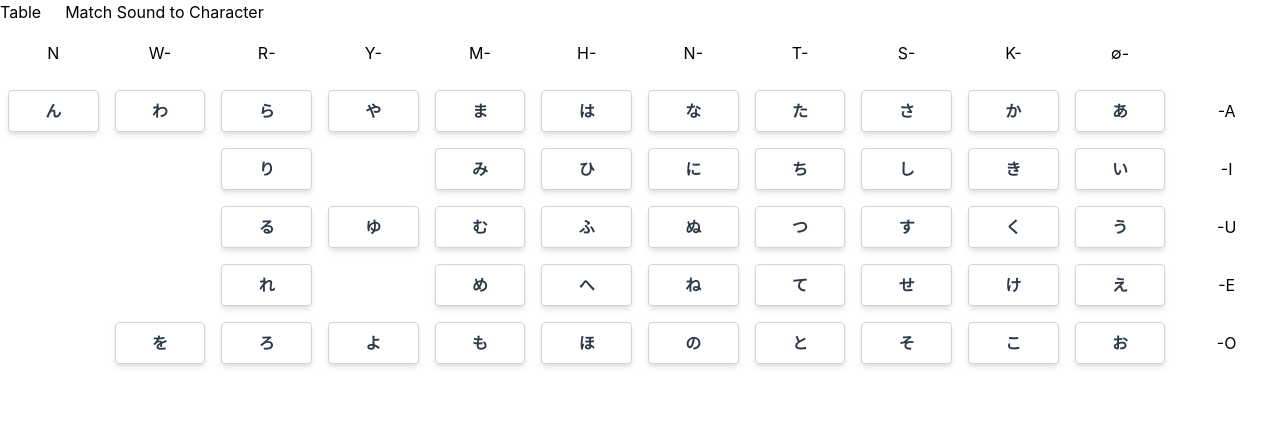
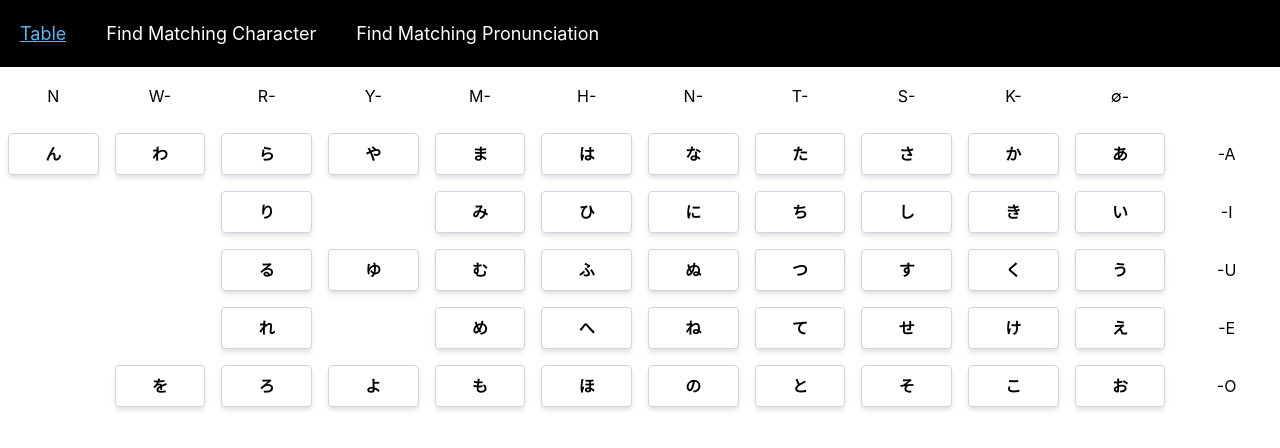
Before and after one commit to tryenc/hiragana, a React (Create React App) app: page / in a window 1280 px wide. Shown: the top 448 px of the page. Built offline with nearby package versions, Linux system fonts and the light colour scheme.

Commit message:
Adjusted padding for Game and styling for Header

```diff
--- a/src/App.js
+++ b/src/App.js
@@ -1,22 +1,45 @@
-import { BrowserRouter as Router, Route, Switch } from "react-router-dom"
-import React, { Suspense, lazy } from "react"
+import { BrowserRouter as Router, Route } from "react-router-dom"
+import React from "react"
+import { withOrientation } from "./HOCs/withOrientation"
+import { Header } from "./molecules/Header/Header"
+import { FindMatchingCharacter } from "./organisms/FindMatchingCharacter/FindMatchingCharacter"
+import { FindMatchingSound } from "./organisms/FindMatchingSound/FindMatchingSound"
+import { Game } from "./organisms/Game/Game"
+import { HiraganaChart } from "./organisms/HiraganaChart/HiraganaChart"
 
-import { Header } from "./Header"
-
-const Table = lazy(() => import("./pages/Table"))
-// const MatchSoundToCharacter = lazy(() =>
-//   import("./pages/MatchSoundToCharacter")
-// )
+const HiraganaChartWithOrientation = withOrientation(HiraganaChart)
+const FindMatchingCharacterGame = () => (
+  <Game>
+    {(possibleAnswers, reset) => (
+      <FindMatchingCharacter possibleAnswers={possibleAnswers} reset={reset} />
+    )}
+  </Game>
+)
+const FindMatchingSoundGame = () => (
+  <Game>
+    {(possibleAnswers, reset) => (
+      <FindMatchingSound possibleAnswers={possibleAnswers} reset={reset} />
+    )}
+  </Game>
+)
 
 const App = () => {
   return (
     <Router>
-      <Suspense fallback={<div>Loading...</div>}>
+      <div className="w-screen h-screen flex flex-col">
         <Header />
-        <Switch>
-          <Route exact path="/" component={Table} />
-        </Switch>
-      </Suspense>
+        <Route exact path="/" component={HiraganaChartWithOrientation} />
+        <Route
+          exact
+          path="/find-matching-character"
+          component={FindMatchingCharacterGame}
+        />
+        <Route
+          exact
+          path="/find-matching-pronunciation"
+          component={FindMatchingSoundGame}
+        />
+      </div>
     </Router>
   )
 }
--- a/src/Character.jsx
+++ /dev/null
@@ -1,45 +0,0 @@
-import React, { useEffect, useState } from "react"
-import classnames from "classnames"
-
-const buttonClasses =
-  "m-2 bg-white text-gray-800 font-semibold py-2 px-2 border border-gray-400 rounded shadow-md focus:outline-none"
-
-export const Character = ({
-  onClick: additionalClickHandlers = () => {},
-  audioPath,
-  character,
-  className: parentClassName,
-  style: parentStyle,
-  soundOnly = false
-}) => {
-  const [playing, setPlaying] = useState(false)
-  const pronunciation = new Audio(audioPath)
-
-  function handleClick(e) {
-    additionalClickHandlers(e)
-    play()
-  }
-
-  function play() {
-    pronunciation.addEventListener("ended", () => setPlaying(false), {
-      once: true // listener removes itself after being invoked
-    })
-    pronunciation.play()
-    setPlaying(true)
-  }
-
-  return (
-    <button
-      className={classnames(
-        buttonClasses,
-        { "shadow-none bg-gray-200": playing /* simulates button pressed */ },
-        parentClassName
-      )}
-      style={parentStyle}
-      onClick={handleClick}
-      value={character}
-    >
-      {soundOnly ? "Play" : character}
-    </button>
-  )
-}
--- a/src/Header.jsx
+++ /dev/null
@@ -1,18 +0,0 @@
-import React from "react"
-import { NavLink } from "react-router-dom"
-export const Header = () => {
-  return (
-    <ul className="flex">
-      <li className="mr-6">
-        <NavLink className="text-black" to="/">
-          Table
-        </NavLink>
-      </li>
-      <li className="mr-6">
-        <NavLink className="text-black" to="/match-sound-to-character">
-          Match Sound to Character
-        </NavLink>
-      </li>
-    </ul>
-  )
-}
--- a/src/Table.jsx
+++ /dev/null
@@ -1,49 +0,0 @@
-import React from "react"
-import { Character } from "./Character"
-import { characters, firstSound, lastSound } from "./row-configs/index"
-
-const gridStyle = {
-  "landscape-primary": {
-    display: "grid",
-    gridTemplateColumns: "1fr 1fr 1fr 1fr 1fr 1fr 1fr 1fr 1fr 1fr 1fr 1fr",
-    gridTemplateRows: "1fr 1fr 1fr 1fr 1fr 1fr"
-  },
-  "portrait-primary": {
-    display: "grid",
-    gridTemplateRows: "1fr 1fr 1fr 1fr 1fr 1fr 1fr 1fr 1fr 1fr 1fr 1fr",
-    gridTemplateColumns: "1fr 1fr 1fr 1fr 1fr 1fr"
-  }
-}
-
-export function Table({ orientation }) {
-  return (
-    <div className="h-full" style={gridStyle[orientation]}>
-      {firstSound.map(letter => (
-        <div
-          className="flex items-center justify-center"
-          key={letter.character}
-          style={letter.gridPosition[orientation]}
-        >
-          {letter.character}
-        </div>
-      ))}
-      {characters.map(letter => (
-        <Character
-          key={letter.character}
-          audioPath={letter.audioPath}
-          character={letter.character}
-          style={letter.gridPosition[orientation]}
-        />
-      ))}
-      {lastSound.map(letter => (
-        <div
-          className="flex items-center justify-center"
-          key={letter.character}
-          style={letter.gridPosition[orientation]}
-        >
-          {letter.character}
-        </div>
-      ))}
-    </div>
-  )
-}
--- /dev/null
+++ b/src/molecules/Header/Header.jsx
@@ -0,0 +1,36 @@
+import React from "react"
+import { NavLink } from "react-router-dom"
+export const Header = () => {
+  return (
+    <ul className="flex bg-black">
+      <li className="p-5">
+        <NavLink
+          activeClassName="underline text-blue-400"
+          className="text-white hover:text-blue-400 text-lg"
+          exact
+          to="/"
+        >
+          Table
+        </NavLink>
+      </li>
+      <li className="p-5">
+        <NavLink
+          activeClassName="underline text-blue-400"
+          className="text-white hover:text-blue-400 text-lg"
+          to="/find-matching-character"
+        >
+          Find Matching Character
+        </NavLink>
+      </li>
+      <li className="p-5">
+        <NavLink
+          activeClassName="underline text-blue-400"
+          className="text-white hover:text-blue-400 text-lg"
+          to="/find-matching-pronunciation"
+        >
+          Find Matching Pronunciation
+        </NavLink>
+      </li>
+    </ul>
+  )
+}
--- a/src/organisms/Game/Game.jsx
+++ b/src/organisms/Game/Game.jsx
@@ -42,5 +42,7 @@ export const Game = ({ children }) => {
     setPossibleAnswers(createPossibleAnswers(characters, numAnswersToDisplay))
   }
 
-  return <div>{children(possibleAnswers, reset)}</div>
+  return (
+    <div className="p-4 w-full h-full">{children(possibleAnswers, reset)}</div>
+  )
 }
```
Also changed, not shown: src/HOCs/withGuessingBehavior.jsx (deleted, +0 -26 lines).
